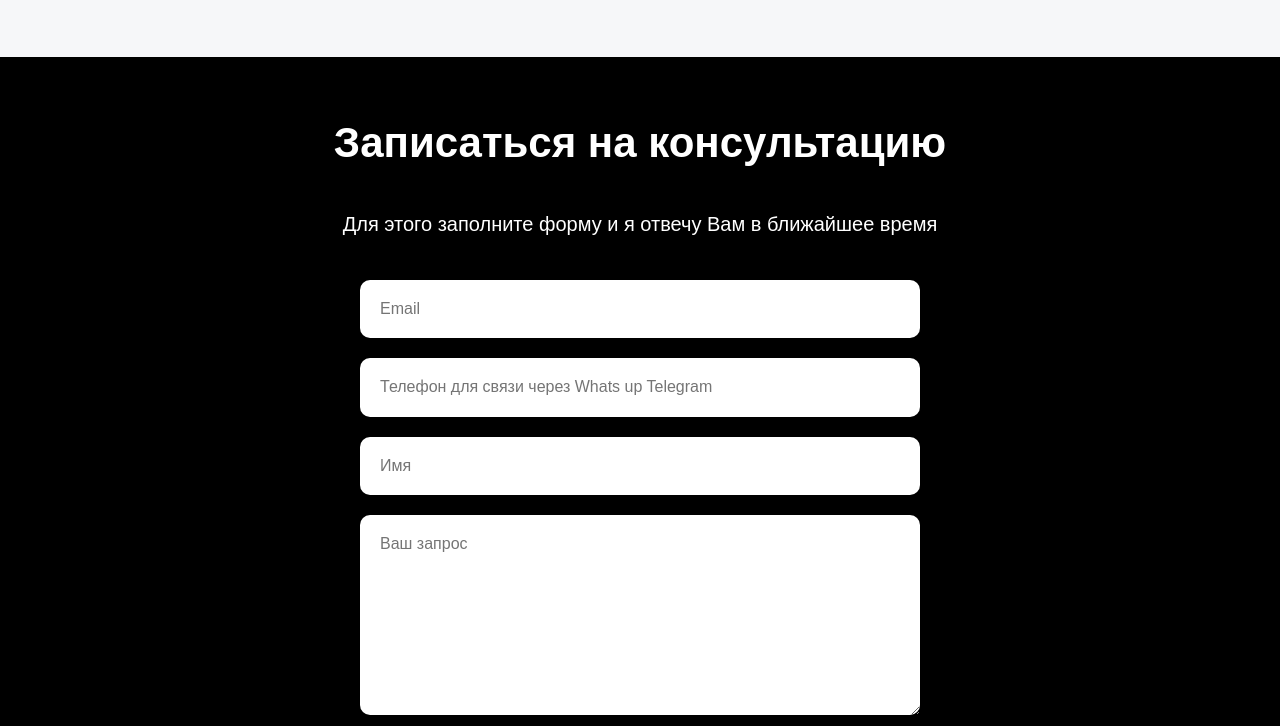
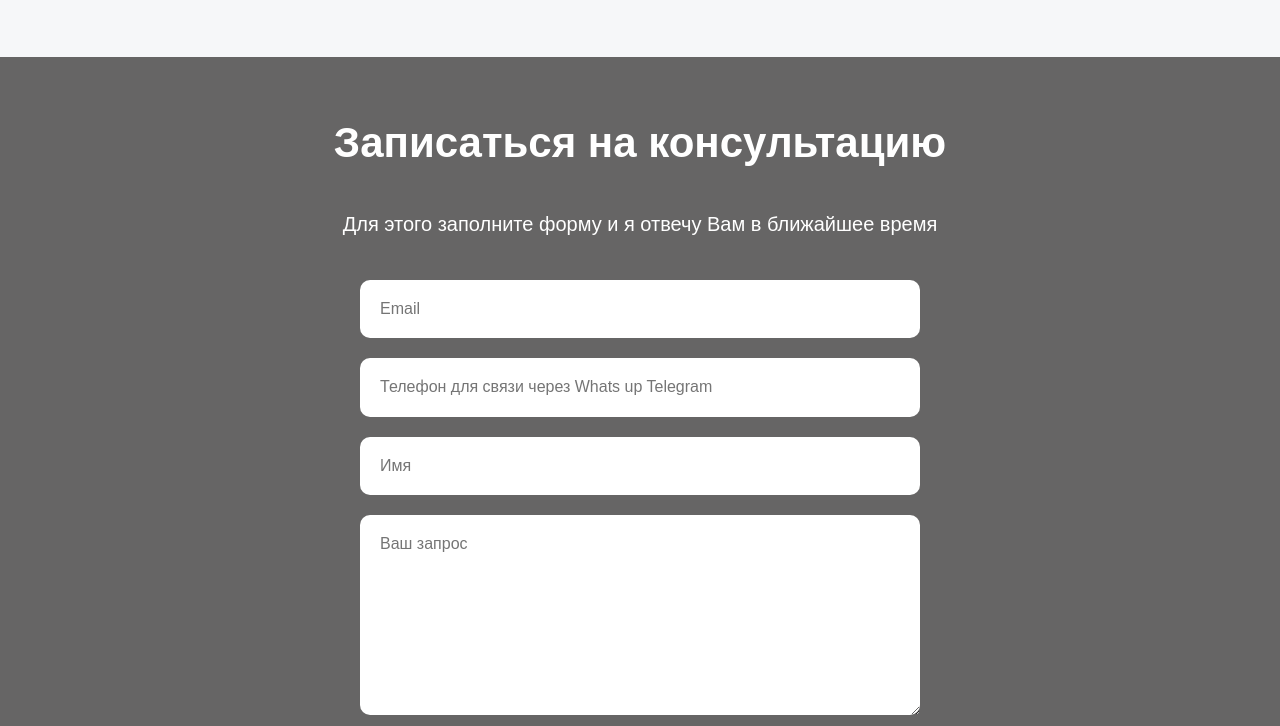
Before and after one commit to tagir-cyber/sony-abr, a plain HTML site: page index.html in a window 1280 px wide. Shown: the part 2394-3120 px from the top of the page. Drawn offline with Linux system fonts and the light colour scheme.

Commit message:
gray back form

```diff
--- a/css/style.css
+++ b/css/style.css
@@ -379,7 +379,7 @@ body {
 
 .form-block {
     padding: 60px 0;
-    background-color: #000;
+    background-color: #666565;
 }
 
 .form-block__title {
@@ -446,5 +446,4 @@ body {
     color: #fff;
     margin: 0 auto;
     text-align: center;
-
 }
```
